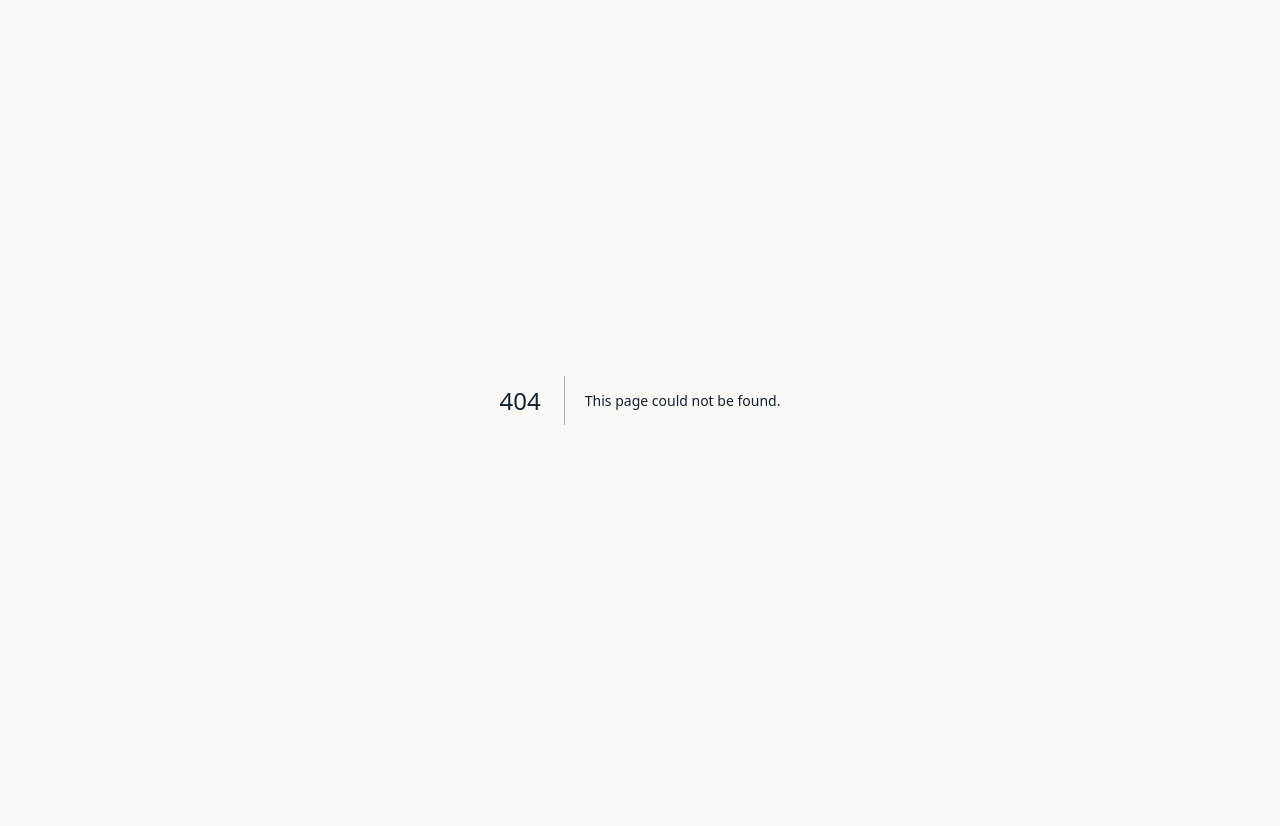
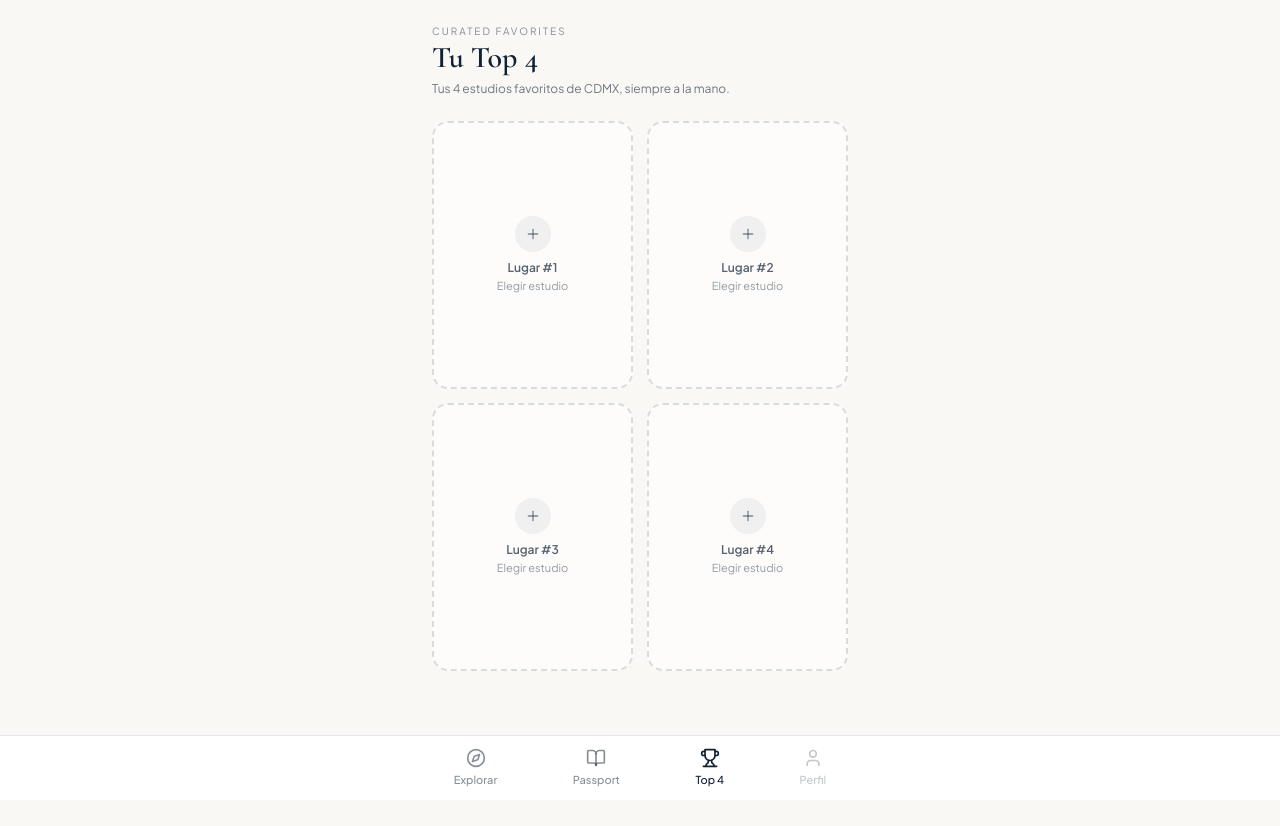
Before and after one commit to JCorzog/Fitco-Club, a Next.js app: page /top4 in a window 1280 px wide. Before the commit this address had no page. Shown: the top 826 px of the page. Built offline with nearby package versions, Linux system fonts and the light colour scheme; no server answers.

Commit message:
Crear page.js

```diff
--- /dev/null
+++ b/app/top4/page.js
@@ -0,0 +1,189 @@
+'use client';
+
+import { useEffect, useState } from 'react';
+import Link from 'next/link';
+import { supabase } from '../../lib/supabase';
+import {
+  Compass,
+  BookOpen,
+  Trophy,
+  User,
+  Plus,
+  X,
+  MapPin,
+} from 'lucide-react';
+
+function getFallbackImage(name = '', disciplines = [], classes = []) {
+  const text = [name, ...(disciplines || []), ...(classes || [])]
+    .join(' ')
+    .toLowerCase();
+  if (text.includes('pilates') || text.includes('barre')) {
+    return 'https://images.unsplash.com/photo-1518611012118-696072aa579a?auto=format&fit=crop&w=800&q=80';
+  }
+  if (text.includes('yoga')) {
+    return 'https://images.unsplash.com/photo-1544367567-0f2fcb009e0b?auto=format&fit=crop&w=800&q=80';
+  }
+  if (text.includes('box')) {
+    return 'https://images.unsplash.com/photo-1549719386-74dfcbf7dbed?auto=format&fit=crop&w=800&q=80';
+  }
+  if (text.includes('cycling') || text.includes('spin')) {
+    return 'https://images.unsplash.com/photo-1534438327276-14e5300c3a48?auto=format&fit=crop&w=800&q=80';
+  }
+  if (text.includes('hiit') || text.includes('fuerza') || text.includes('hyrox')) {
+    return 'https://images.unsplash.com/photo-1517836357463-d25dfeac3438?auto=format&fit=crop&w=800&q=80';
+  }
+  return 'https://images.unsplash.com/photo-1571019614242-c5c5dee9f50b?auto=format&fit=crop&w=800&q=80';
+}
+
+export default function Top4Page() {
+  const [studios, setStudios] = useState([]);
+  const [loading, setLoading] = useState(true);
+
+  async function loadTop4() {
+    const saved = JSON.parse(localStorage.getItem('fitco_top4') || '[]');
+    if (saved.length === 0) {
+      setStudios([]);
+      setLoading(false);
+      return;
+    }
+
+    const { data } = await supabase
+      .from('studios')
+      .select('*')
+      .in('id', saved);
+
+    if (data) {
+      // Mantener el orden en que los eligió el usuario
+      const ordered = saved
+        .map((id) => data.find((s) => s.id === id))
+        .filter(Boolean);
+      setStudios(ordered);
+    }
+    setLoading(false);
+  }
+
+  useEffect(() => {
+    loadTop4();
+  }, []);
+
+  function removeFromTop4(id) {
+    const saved = JSON.parse(localStorage.getItem('fitco_top4') || '[]');
+    const updated = saved.filter((item) => item !== id);
+    localStorage.setItem('fitco_top4', JSON.stringify(updated));
+    setStudios((prev) => prev.filter((s) => s.id !== id));
+  }
+
+  const slots = [0, 1, 2, 3];
+
+  return (
+    <main className="max-w-md mx-auto min-h-screen px-4 pt-6 pb-24">
+      {/* Header */}
+      <header className="mb-6">
+        <p className="text-[10px] uppercase tracking-[0.2em] text-navy/50 mb-1">
+          Curated Favorites
+        </p>
+        <h1
+          className="text-3xl font-semibold text-navy leading-none"
+          style={{ fontFamily: 'var(--font-serif), serif' }}
+        >
+          Tu Top 4
+        </h1>
+        <p className="text-xs text-navy/60 mt-2">
+          Tus 4 estudios favoritos de CDMX, siempre a la mano.
+        </p>
+      </header>
+
+      {/* Grid 2x2 estilo Letterboxd */}
+      {loading ? (
+        <p className="text-center text-sm text-navy/50 py-12">Cargando favoritos...</p>
+      ) : (
+        <div className="grid grid-cols-2 gap-3.5">
+          {slots.map((idx) => {
+            const studio = studios[idx];
+            if (!studio) {
+              return (
+                <Link
+                  key={idx}
+                  href="/"
+                  className="aspect-[3/4] rounded-2xl border-2 border-dashed border-navy/15 bg-white/60 flex flex-col items-center justify-center p-4 text-center hover:border-navy/35 transition"
+                >
+                  <div className="w-9 h-9 rounded-full bg-navy/5 flex items-center justify-center text-navy/50 mb-2">
+                    <Plus className="w-4 h-4" />
+                  </div>
+                  <span className="text-xs font-semibold text-navy/70">
+                    Lugar #{idx + 1}
+                  </span>
+                  <span className="text-[11px] text-navy/45 mt-0.5">
+                    Elegir estudio
+                  </span>
+                </Link>
+              );
+            }
+
+            return (
+              <div
+                key={studio.id}
+                className="relative aspect-[3/4] rounded-2xl overflow-hidden bg-navy shadow-sm group"
+              >
+                <Link href={`/studio/${studio.slug}`} className="block w-full h-full">
+                  <img
+                    src={
+                      studio.image_url ||
+                      getFallbackImage(studio.name, studio.disciplines, studio.classes)
+                    }
+                    alt={studio.name}
+                    className="w-full h-full object-cover"
+                  />
+                  <div className="absolute inset-0 bg-gradient-to-t from-navy/90 via-navy/25 to-transparent" />
+
+                  <span className="absolute top-2.5 left-2.5 w-6 h-6 rounded-full bg-cream/95 text-navy text-xs font-bold flex items-center justify-center shadow-sm">
+                    {idx + 1}
+                  </span>
+
+                  <div className="absolute bottom-3 left-3 right-3 text-cream">
+                    <h2 className="font-semibold text-sm leading-snug line-clamp-2">
+                      {studio.name}
+                    </h2>
+                    <p className="text-[10px] text-cream/75 flex items-center gap-1 mt-1 truncate">
+                      <MapPin className="w-2.5 h-2.5 shrink-0" /> {studio.zone}
+                    </p>
+                  </div>
+                </Link>
+
+                <button
+                  onClick={() => removeFromTop4(studio.id)}
+                  className="absolute top-2.5 right-2.5 w-6 h-6 rounded-full bg-navy/75 text-cream flex items-center justify-center hover:bg-coral transition"
+                  title="Quitar del Top 4"
+                >
+                  <X className="w-3.5 h-3.5" />
+                </button>
+              </div>
+            );
+          })}
+        </div>
+      )}
+
+      {/* Barra de Navegación Móvil */}
+      <nav className="fixed bottom-0 left-0 right-0 bg-white/95 backdrop-blur border-t border-navy/10">
+        <div className="max-w-md mx-auto flex justify-around py-3 text-[11px] font-medium text-navy/50">
+          <Link href="/" className="flex flex-col items-center gap-1">
+            <Compass className="w-5 h-5" />
+            Explorar
+          </Link>
+          <Link href="/passport" className="flex flex-col items-center gap-1">
+            <BookOpen className="w-5 h-5" />
+            Passport
+          </Link>
+          <Link href="/top4" className="flex flex-col items-center gap-1 text-navy">
+            <Trophy className="w-5 h-5" />
+            Top 4
+          </Link>
+          <button className="flex flex-col items-center gap-1 opacity-50">
+            <User className="w-5 h-5" />
+            Perfil
+          </button>
+        </div>
+      </nav>
+    </main>
+  );
+}
```
